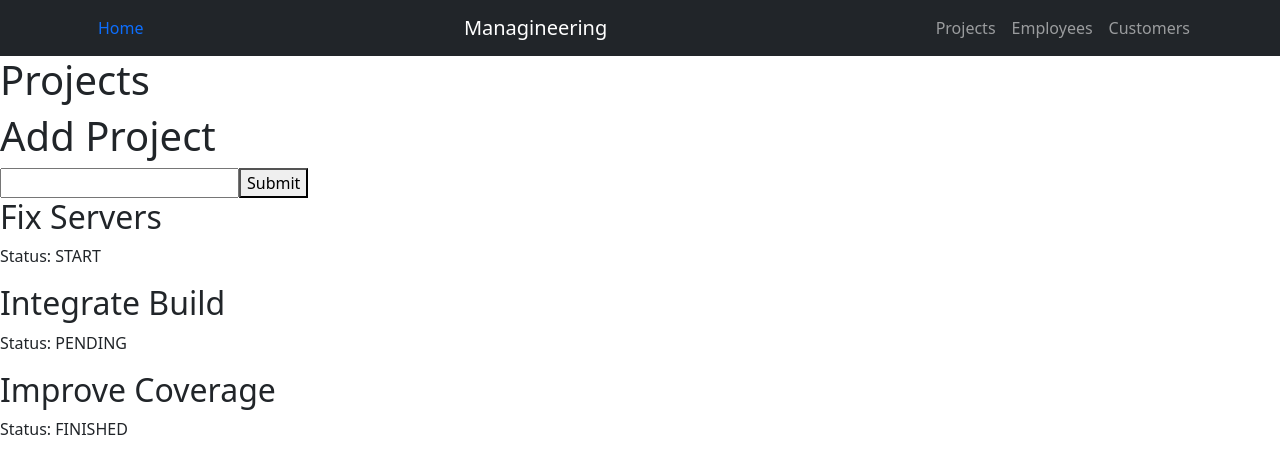
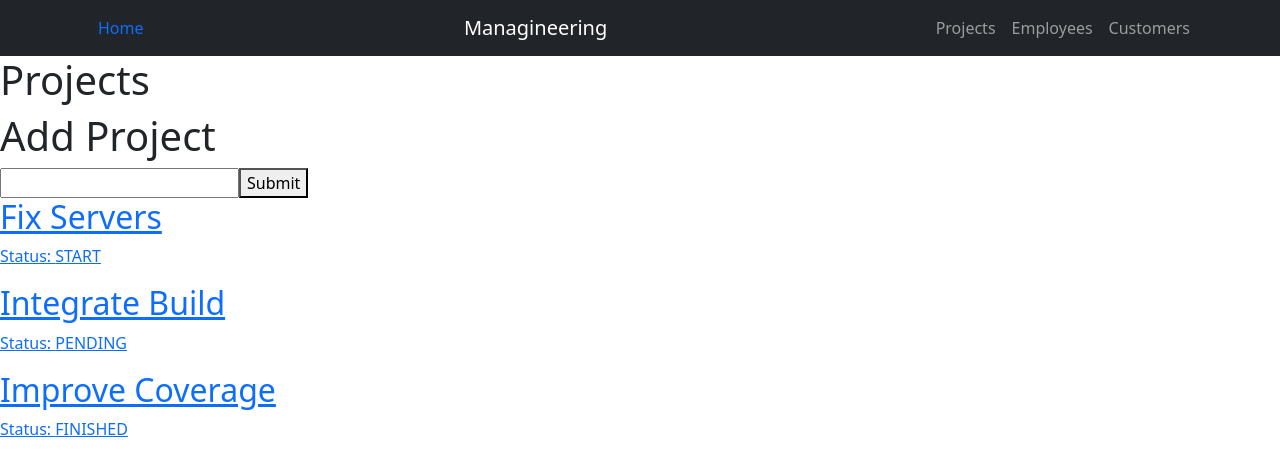
Before and after one commit to LaurentBaj/PGR305_Arbeidskrav, a React (Create React App) app: page /projects in a window 1280 px wide. Shown: the top 476 px of the page. Built offline with nearby package versions, Linux system fonts and the light colour scheme.

Commit message:
Used useParams to get params

```diff
--- a/src/components/projects_/ProjectList.tsx
+++ b/src/components/projects_/ProjectList.tsx
@@ -2,6 +2,7 @@ import {FC, useContext} from "react";
 import {ProjectContext} from "../../contexts/ProjectContext";
 import {ProjectContextType} from "../../types/ProjectContextType";
 import {ProjectItem} from "./ProjectItem";
+import {Link} from "react-router-dom";
 
 
 export const ProjectList:FC = () => {
@@ -9,7 +10,11 @@ export const ProjectList:FC = () => {
     return (
         <section>
             {projects.map( (p, key) => {
-                return <ProjectItem name={p.name} status={p.status} employees={p.employees} key={key} />
+                return (
+                    <Link to={`/projects/edit/${p.name}`}>
+                        <ProjectItem key={key} name={p.name} status={p.status} employees={p.employees} />
+                    </Link>
+                )
             })}
         </section>
     )
--- a/src/pages/EditProject.tsx
+++ b/src/pages/EditProject.tsx
@@ -1,13 +1,15 @@
 import {FC, useState} from "react";
-import {IProject} from "../interfaces/interfaces";
+import {useParams} from "react-router-dom"
 
 
 export const EditProject:FC = () => {
-    const [current] = useState<IProject>()
+    const {name} = useParams() as any
+
     return (
         <>
-            <h1>Hello</h1>
-            <h1>{current?.name}</h1>
+            <h1>Edit Project: {name}</h1>
+
+
         </>
     )
 }
--- a/src/routing/Routing.tsx
+++ b/src/routing/Routing.tsx
@@ -13,7 +13,7 @@ export const Routing: FC = () => {
                     <Route path={"/employees"} component={Employees} />
                     <Route exact path={"/projects"} component={Projects} />
                     <Route path={"/customers"} component={Customers} />
-                    <Route path={`/projects/edit`} component={EditProject} />
+                    <Route path={`/projects/edit/:name`} component={EditProject} />
                 </Switch>
             </BrowserRouter>
         </>
```
